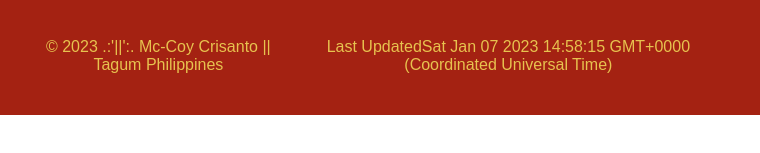
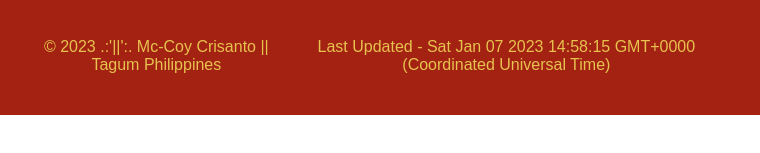
Before and after one commit to daddymac77/wdd230-1, a plain HTML site: page index.html in a window 1280 px wide. Shown: the part 529-682 px from the top of the page, 34-794 px from the left. Drawn offline with Linux system fonts and the light colour scheme; a web font is replaced by a local one.

Commit message:
time changed

```diff
--- a/index.html
+++ b/index.html
@@ -54,7 +54,7 @@
 
     <footer>
         <p> &copy; 2023 .:'||':. Mc-Coy Crisanto || Tagum Philippines</p>
-        <p>Last Updated<span id="year"></span></p>
+        <p>Last Updated - <span id="year"></span></p>
     </footer>
     <script src="scripts/index.js"></script>
 </body>
```
